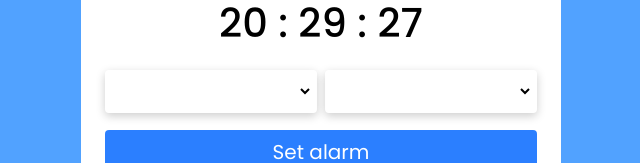
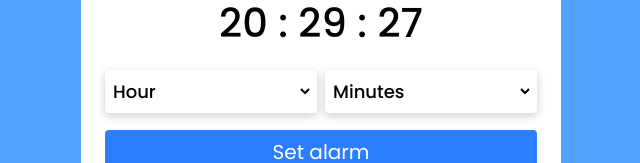
Before and after one commit to 01mehran/alarm-clock, a React (Vite) app: page / in a window 1280 px wide. Shown: the part 413-576 px from the top of the page, without its empty margins (319-959 px from the left). Built offline with nearby package versions, Linux system fonts and the light colour scheme.

Commit message:
fix: fix default select/option value

```diff
--- a/src/pages/Home.tsx
+++ b/src/pages/Home.tsx
@@ -50,7 +50,7 @@ function Home() {
         <article className="flex w-full space-x-2">
           <div className="control-wrapper">
             <select className="selectEl">
-              <option value="" disabled style={{ display: 'none' }}>
+              <option defaultValue="Minutes" hidden>
                 Hour
               </option>
             </select>
@@ -58,7 +58,7 @@ function Home() {
 
           <div className="control-wrapper">
             <select className="selectEl">
-              <option value="" disabled style={{ display: 'none' }}>
+              <option defaultValue="Minutes" hidden>
                 Minutes
               </option>
             </select>
```
